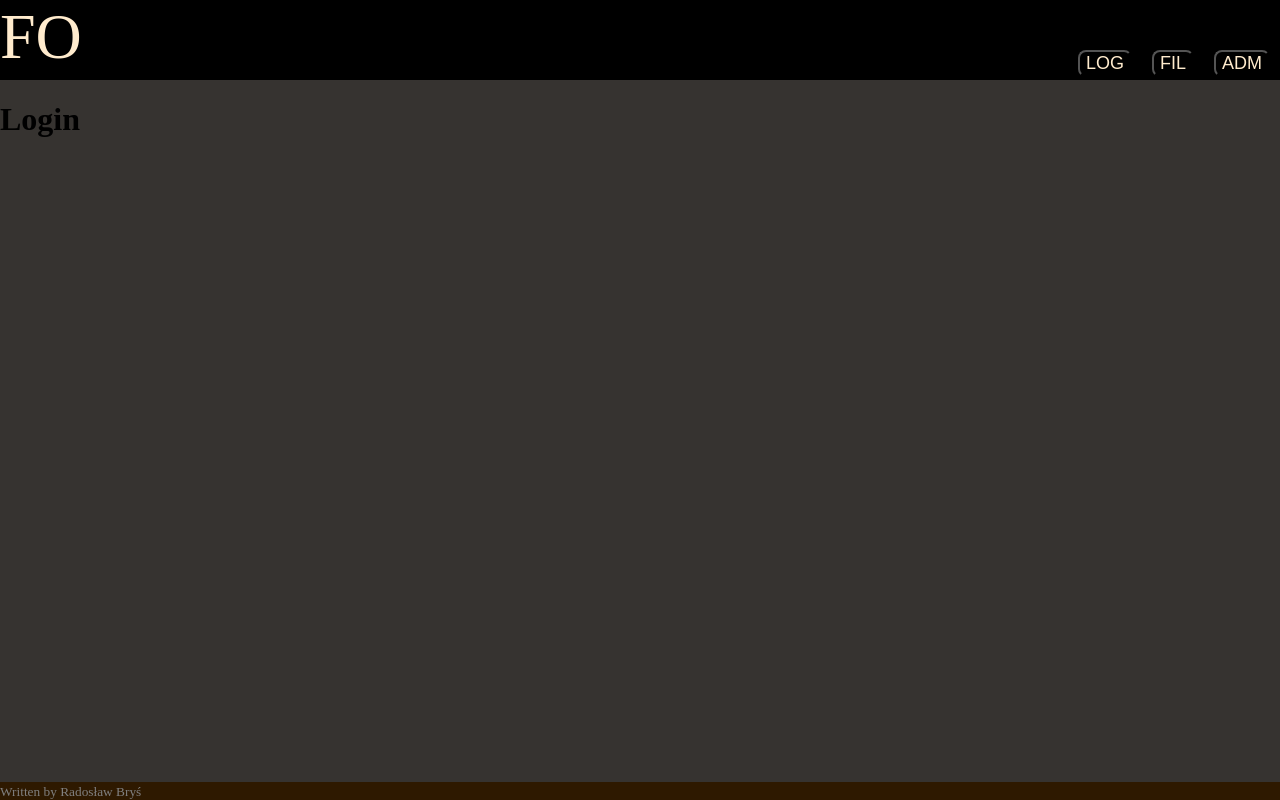
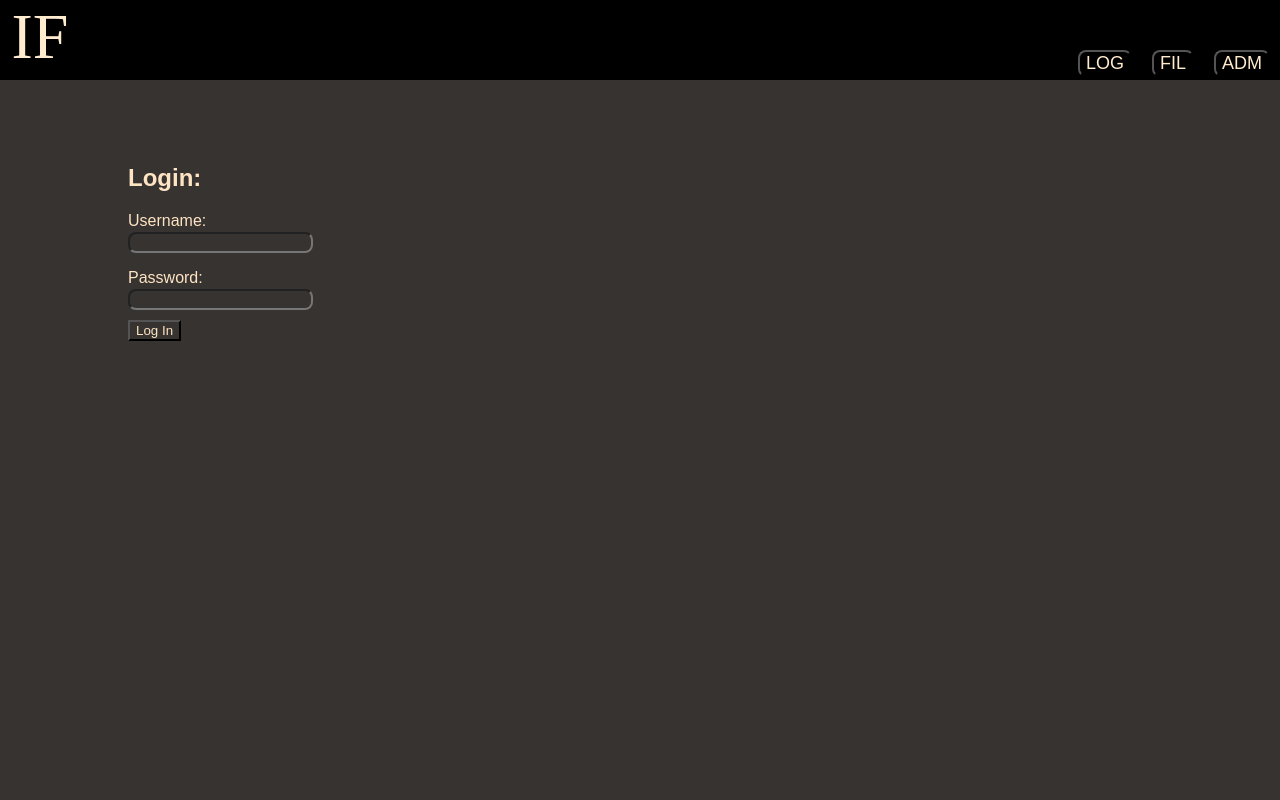
Before and after one commit to radekbys/imageFilteringApp, a React (Vite) app in the folder frontend/: page / in a window 1280 px wide. Built offline with nearby package versions, Linux system fonts and the light colour scheme.

Commit message:
finished login and admin panels, needs connection to backend

```diff
--- a/frontend/src/components/admin/Admin.css
+++ b/frontend/src/components/admin/Admin.css
@@ -31,10 +31,11 @@
 }
 
 .admin-all-users {
+  font-family:sans-serif;
   color: bisque;
   margin-top: 40px;
   display: grid;
-  grid-template-columns: 250px 250px 100px;
+  grid-template-columns: 250px 400px 100px;
 }
 
 .admin-all-users h2{
@@ -47,3 +48,18 @@
   margin: 4px;
   background-color: rgb(72, 23, 117);
 }
+
+.all-users-list {
+  margin: 0;
+  padding-left: 0;
+  list-style: none;
+  display: grid;
+}
+.all-users-list-element{
+  grid-template-columns: 250px 400px 100px;
+  display:grid;
+}
+
+.admin-all-users h3 {
+  margin: 0;
+}
--- a/frontend/src/components/admin/Admin.jsx
+++ b/frontend/src/components/admin/Admin.jsx
@@ -1,18 +1,39 @@
+import { useState } from 'react';
 import './Admin.css';
 import NewUserForm from '../newUserForm/NewUserForm';
 import RemoveUserForm from '../removeUserForm/RemoveUserForm';
+import dummyUsers from '../../utils/dummyUsers';
 
 function Admin() {
+  // eslint-disable-next-line no-unused-vars
+  const [allUsers, setAllUsers] = useState(dummyUsers);
+
+  const users = (
+    <ul className="all-users-list">
+      {
+    allUsers.map((user) => (
+      <li className="all-users-list-element" key={user.username}>
+        <p>{user.username}</p>
+        <p>{user.email}</p>
+        <p>{user.isAdmin && '*'}</p>
+      </li>
+    ))
+      }
+    </ul>
+  );
+
   return (
     <div className="admin-panel">
       <NewUserForm />
       <br />
       <RemoveUserForm />
+      <br />
       <div className="admin-all-users">
         <h2>All Users:</h2>
-        <p>username</p>
-        <p>Email</p>
-        <p>isAdmin</p>
+        <h3>username:</h3>
+        <h3>Email:</h3>
+        <h3>isAdmin:</h3>
+        {users}
       </div>
     </div>
   );
--- a/frontend/src/components/app/App.css
+++ b/frontend/src/components/app/App.css
@@ -1,4 +1,13 @@
 body {
   background-color: rgb(54, 51, 48);
   margin: 0;
+  min-height: 100vh;
+  display: flex;
+  flex-direction: column;
 }
+
+input {
+  background-color: transparent;
+  border-radius: 8px;
+  color: bisque;
+}
--- a/frontend/src/components/app/App.jsx
+++ b/frontend/src/components/app/App.jsx
@@ -1,7 +1,6 @@
-import React, { useState } from 'react';
+import { useState } from 'react';
 import './App.css';
 import Nav from '../nav/Nav';
-import Footer from '../footer/Footer';
 import Filter from '../filter/Filter';
 import Admin from '../admin/Admin';
 import Login from '../login/Login';
@@ -47,7 +46,6 @@ function App() {
       {main.filtration && <Filter />}
       {main.login && <Login />}
       {main.administration && <Admin />}
-      <Footer />
     </div>
   );
 }
--- a/frontend/src/components/filter/Filter.css
+++ b/frontend/src/components/filter/Filter.css
@@ -0,0 +1,12 @@
+.filter-image {
+  margin-left: 10%;
+  margin-top: 5%;
+  margin-bottom: 5%;
+  margin-right: 10%;
+}
+
+.filter-view {
+  padding-left: 5%;
+  font-family: sans-serif;
+  color: bisque;
+}
--- a/frontend/src/components/filter/Filter.jsx
+++ b/frontend/src/components/filter/Filter.jsx
@@ -1,9 +1,25 @@
-import React from 'react';
+import { useState } from 'react';
 import './Filter.css';
 
 function Filter() {
+  const [file, setFile] = useState();
+  function handleChange(e) {
+    setFile(URL.createObjectURL(e.target.files[0]));
+  }
+
   return (
-    <h1>Filter</h1>
+    <div className="filter-view">
+      <h2>Add Image:</h2>
+      <input type="file" onChange={handleChange} />
+      <br />
+      <img
+        src={file}
+        alt="preview of your input file"
+        className="filter-image"
+      />
+
+    </div>
+
   );
 }
 
--- a/frontend/src/components/footer/Footer.css
+++ /dev/null
@@ -1,7 +0,0 @@
-.footer {
-  background-color: rgb(46, 25, 0);
-  position:absolute;
-  bottom:0;
-  width: 100%;
-  color:gray;
-}
--- a/frontend/src/components/footer/Footer.jsx
+++ /dev/null
@@ -1,12 +0,0 @@
-import React from 'react';
-import './Footer.css';
-
-function Footer() {
-  return (
-    <div className="footer">
-      <small>Written by Radosław Bryś</small>
-    </div>
-  );
-}
-
-export default Footer;
--- a/frontend/src/components/login/Login.css
+++ b/frontend/src/components/login/Login.css
@@ -0,0 +1,20 @@
+.login-main-body {
+  margin-left: 10%;
+  margin-top: 5%;
+  display:grid;
+  grid-template-columns: 250px;
+  font-family: sans-serif;
+  color: bisque;
+}
+
+.login-form-label > p {
+  margin-bottom: 2px;
+}
+
+.login-button {
+  grid-row: 4;
+  grid-column: 2;
+  background-color: transparent;
+  margin-top: 4%;
+  color: bisque;
+}
--- a/frontend/src/components/login/Login.jsx
+++ b/frontend/src/components/login/Login.jsx
@@ -1,9 +1,56 @@
-import React from 'react';
+import { useState } from 'react';
 import './Login.css';
 
 function Login() {
+  const [loginInput, setLoginInput] = useState({
+    login: '',
+    password: '',
+  });
+
+  const changeLoginInput = (event) => {
+    setLoginInput((oldInput) => ({
+      ...oldInput,
+      [event.target.name]: event.target.value,
+    }));
+  };
+
+  const submitLogIn = (event) => {
+    event.preventDefault();
+    console.log(loginInput);
+    setLoginInput({
+      login: '',
+      password: '',
+    });
+  };
+
   return (
-    <h1>Login</h1>
+    <div className="login-main-body">
+      <form onSubmit={submitLogIn}>
+        <h2>Login:</h2>
+        <label className="login-form-label" htmlFor="login-form-username">
+          <p>Username:</p>
+          <input
+            id="login-form-username"
+            type="text"
+            value={loginInput.login}
+            name="login"
+            onChange={changeLoginInput}
+          />
+        </label>
+        <label className="login-form-label" htmlFor="login-form-password">
+          <p>Password:</p>
+          <input
+            id="login-form-password"
+            type="password"
+            value={loginInput.password}
+            name="password"
+            onChange={changeLoginInput}
+          />
+        </label>
+        <br />
+        <button className="login-button" type="submit">Log In</button>
+      </form>
+    </div>
   );
 }
 
--- a/frontend/src/components/nav/Nav.jsx
+++ b/frontend/src/components/nav/Nav.jsx
@@ -1,12 +1,11 @@
-import React from 'react';
+/* eslint-disable react/prop-types */
 import './Nav.css';
 
-// eslint-disable-next-line react/prop-types
 function Nav({ toggleLogin, toggleFiltration, toggleAdmin }) {
   return (
     <div>
       <nav className="navigation-bar">
-        <div className="navigation-bar--acronym">FO</div>
+        <div className="navigation-bar--acronym">IF</div>
         <ul className="navigation-bar--elements">
           <li className="navigation-bar--element">
             <button
```
